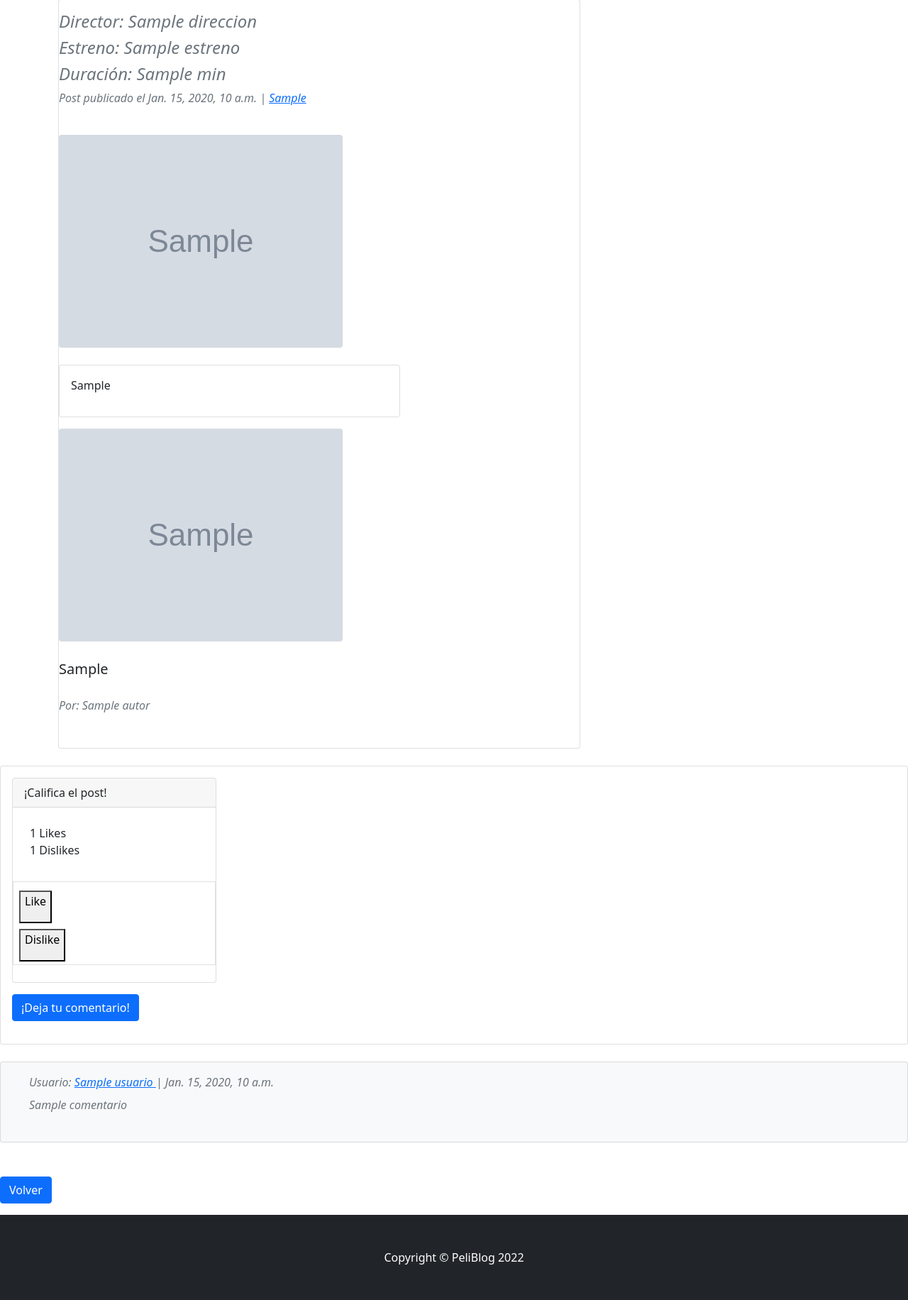
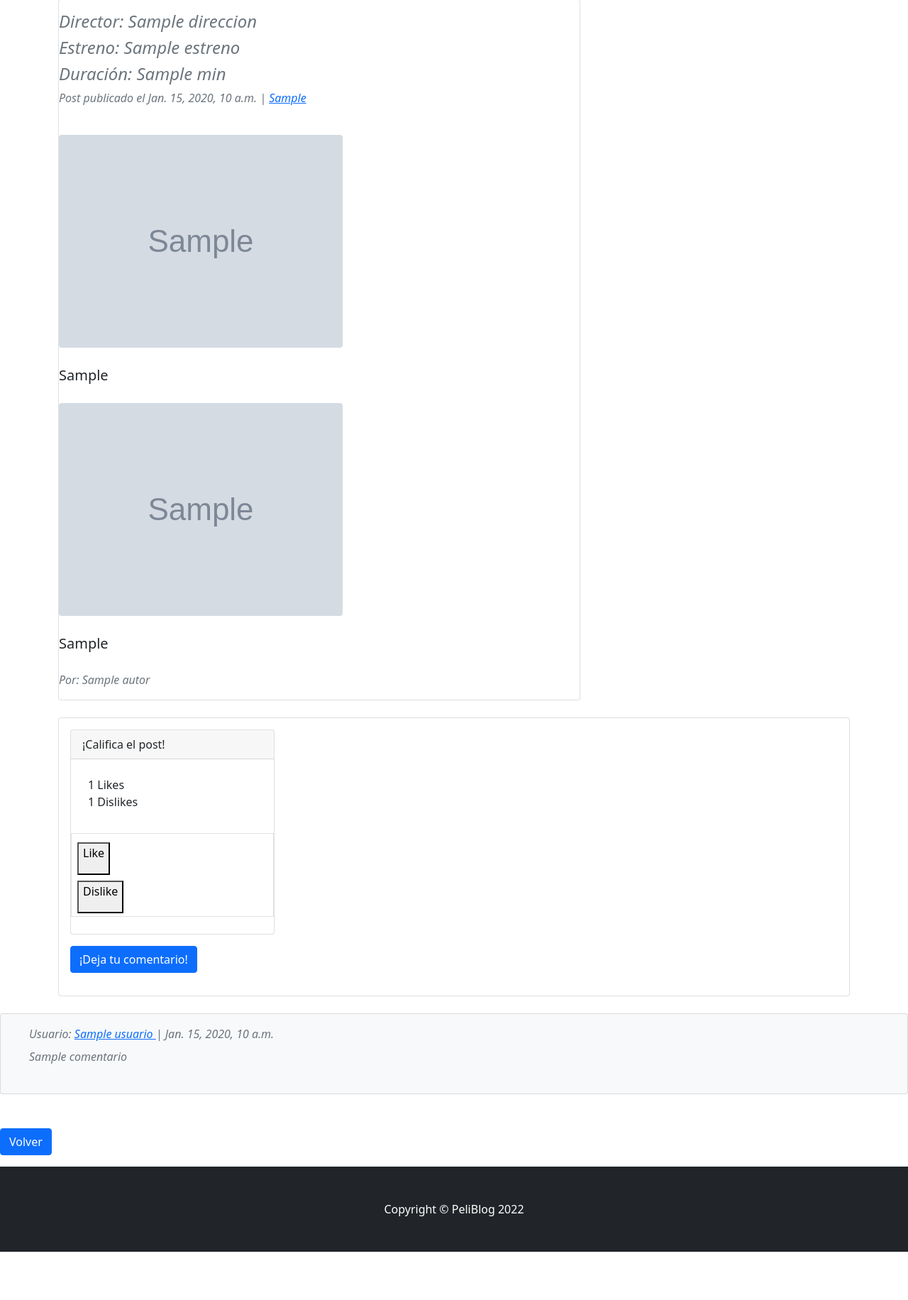
Before and after one commit to AlejoDR13/Delgado-Alejo-Entrega-Final, a Django app: template ProyFinal/AppBlog/templates/AppBlog/post.html in a window 1280 px wide. Shown: the part 513-2345 px from the top of the page at 71% size. After the commit the page ends 2277 px from the top, so only its background shows below. Run offline with Django 3.2, Linux system fonts and the light colour scheme; the template is opened without the code that fills it: most values are stand-ins (such as "Sample title", 1, 10 or a date in 2020); grey boxes marked "Sample" are stand-in pictures; some libraries are stand-ins or nearby versions.

Commit message:
7mo Commit
Pequeños arreglos de post.html

```diff
--- a/ProyFinal/AppBlog/templates/AppBlog/post.html
+++ b/ProyFinal/AppBlog/templates/AppBlog/post.html
@@ -43,33 +43,23 @@
                         <figure class="mb-4"><img class="img-fluid rounded" src="{{peliculas.Primer_imagen.url}}" alt="PostImg"></figure>
                         {%endif%}
                         <!-- Post content-->
-                        <section class="mb-5">
-                            <div class="card mb-3">
-                                <div class="card-body">
-                                    <ul class="list-unstyled mb-0">
-                                    <p>
-                                        {{peliculas.Primer_cuerpo}}
-                                    </p>
-                                    </ul>
-                                </div>
-                            </div>
-
-
+                    </article>
+                </div>
+            </div>
+                <p class="fs-5 mb-4">{{peliculas.Primer_cuerpo}}</p>
+            <div class="row">
+                <div class="col-lg-8">
+                    <article>
                             {% if peliculas.Segunda_imagen %}
                             <figure class="mb-4"><img class="img-fluid rounded" src="{{peliculas.Segunda_imagen.url}}" alt="PostImg"></figure>
                             {%endif%}
 
-                            <p class="fs-5 mb-4">{{peliculas.Segundo_cuerpo}}</p>
-
-                            <p class="text-muted fst-italic mb-3">Por: {{peliculas.autor}}</p>
-                        </section>
-
-                        <!-- Comment section-->
-
                     </article>
                 </div>
             </div>
-        </div>
+                <p class="fs-5 mb-4">{{peliculas.Segundo_cuerpo}}</p>
+
+            <p class="text-muted fst-italic mb-3">Por: {{peliculas.autor}}</p>
 
     {% endblock %}
 
```
Also changed, not shown: ProyFinal/db.sqlite3.
